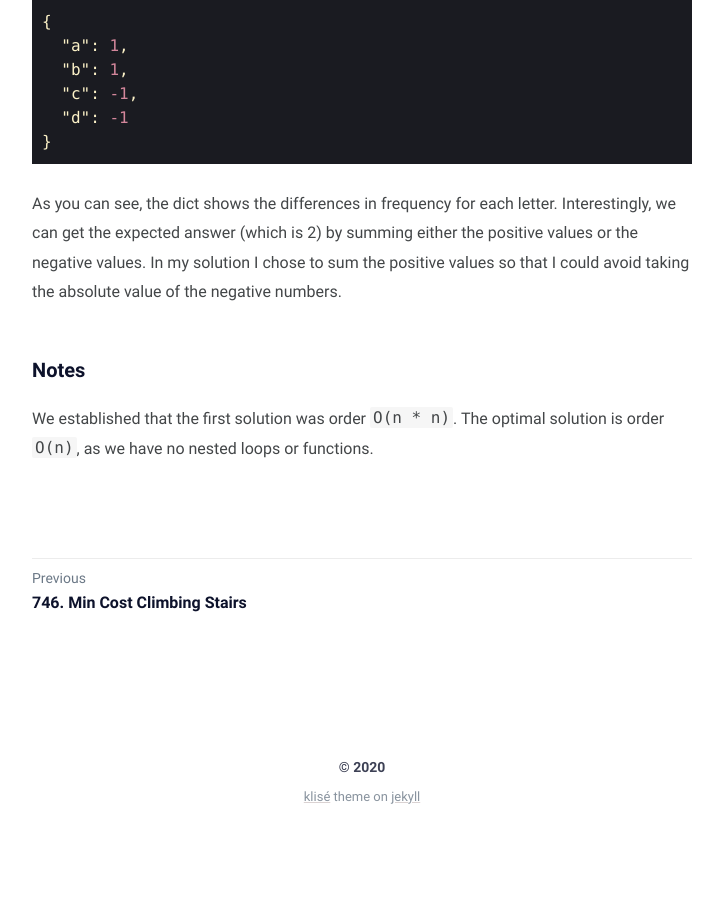
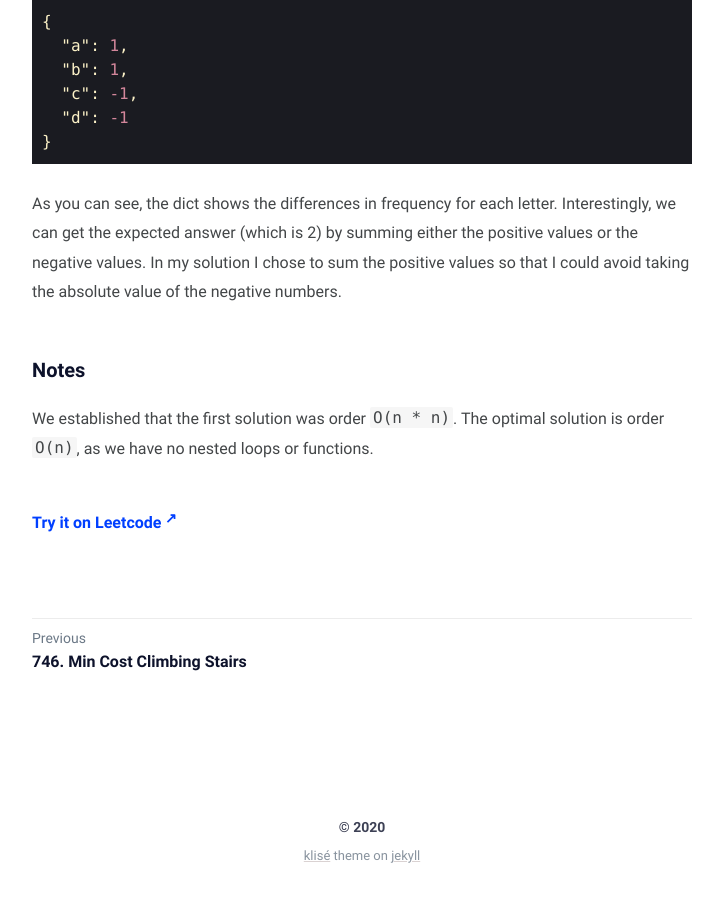
Before and after one commit to chrisnunes57/chrisnunes57.github.io, a Jekyll site: the page built from _posts/strings/2020-05-14-1347-Minimum-Number-of-Steps-to-Make-Two-Strings-Anagram.md, in a window 1280 px wide and 900 px high, scrolled down 3395 px. Shown: the whole window, without its empty margins (278-1001 px from the left). Built offline with Jekyll 4.4.1, drawn with Linux system fonts in a browser that asks for light colours; before the commit the page ends 4236 px from its top, so only the background shows below that.

Commit message:
added link to problem 1347

````diff
--- a/_posts/strings/2020-05-14-1347-Minimum-Number-of-Steps-to-Make-Two-Strings-Anagram.md
+++ b/_posts/strings/2020-05-14-1347-Minimum-Number-of-Steps-to-Make-Two-Strings-Anagram.md
@@ -153,3 +153,7 @@ As you can see, the dict shows the differences in frequency for each letter. Int
 #### Notes
 
 We established that the first solution was order ```O(n * n)```. The optimal solution is order ```O(n)```, as we have no nested loops or functions.
+
+
+
+##### [Try it on Leetcode]({{ page.link }}){:target="_blank"}
````
